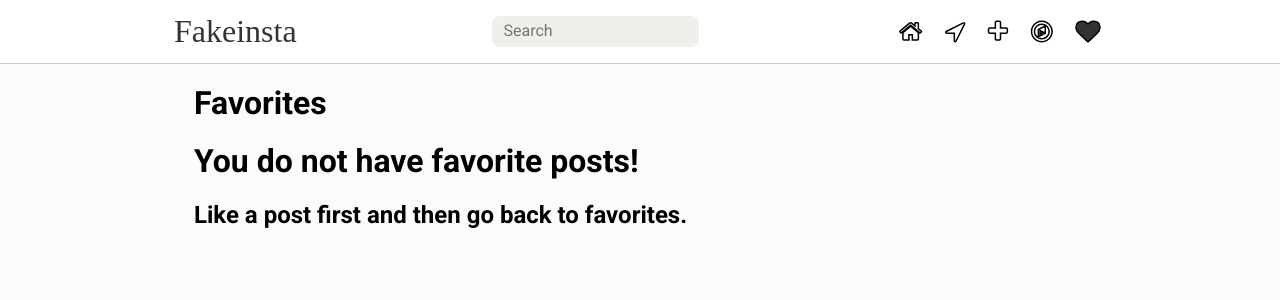
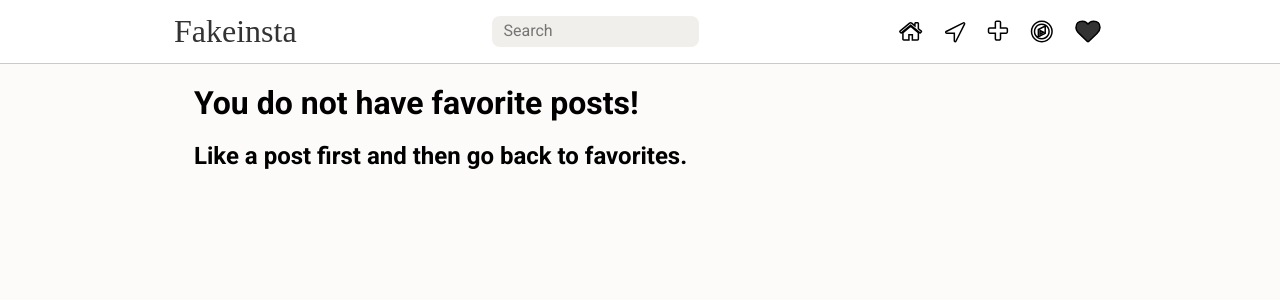
Before and after one commit to milosz7/instagram-clone, a React (Create React App) app: page /favorites in a window 1280 px wide. Shown: the top 300 px of the page. Built offline with nearby package versions, Linux system fonts and the light colour scheme; a web font is replaced by a local one.

Commit message:
Wrap the component in a div

```diff
--- a/src/components/pages/Favorites/Favorites.tsx
+++ b/src/components/pages/Favorites/Favorites.tsx
@@ -2,10 +2,9 @@ import FavoritesList from "../../features/FavoritesList/FavoritesList";
 
 const Favorites = () => {
   return (
-    <>
-      <h1>Favorites</h1>
+    <div>
       <FavoritesList />
-    </>
+    </div>
   )
 };
 
```
